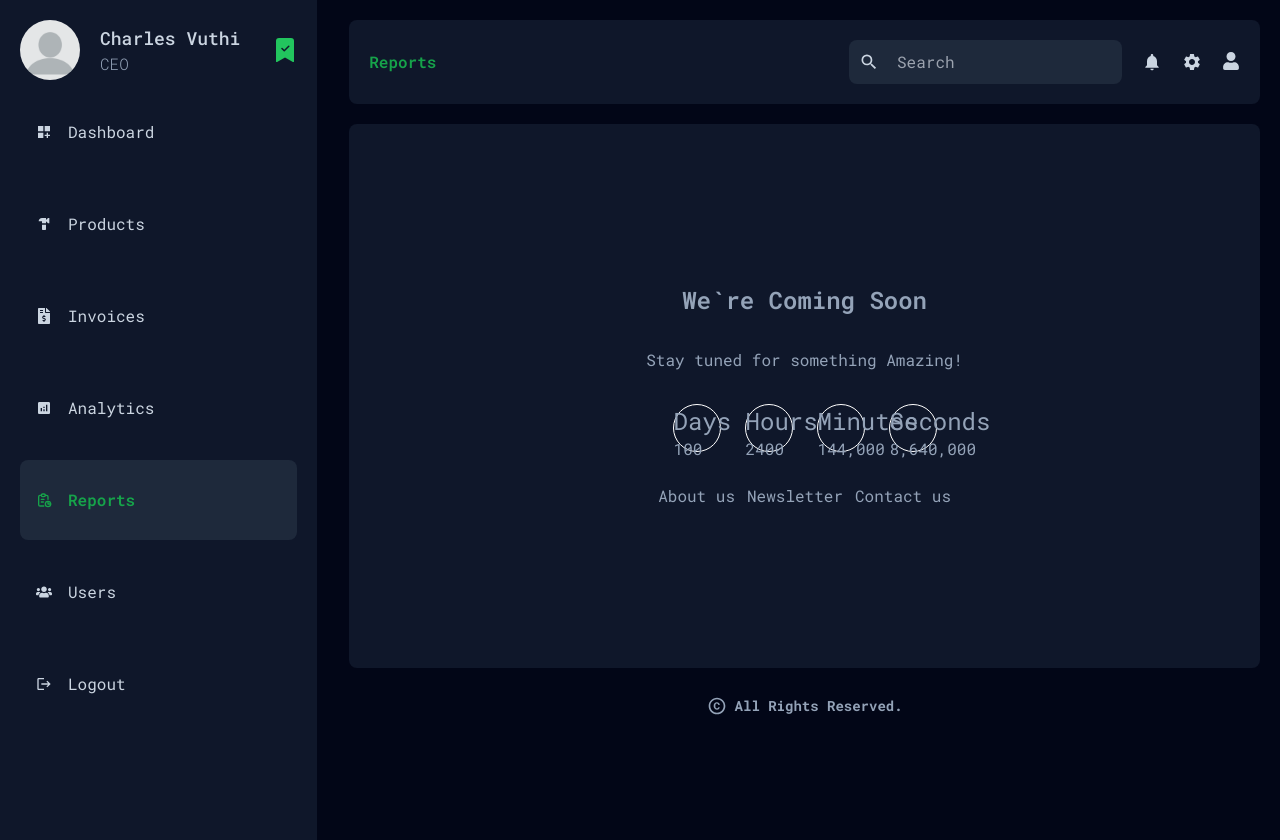
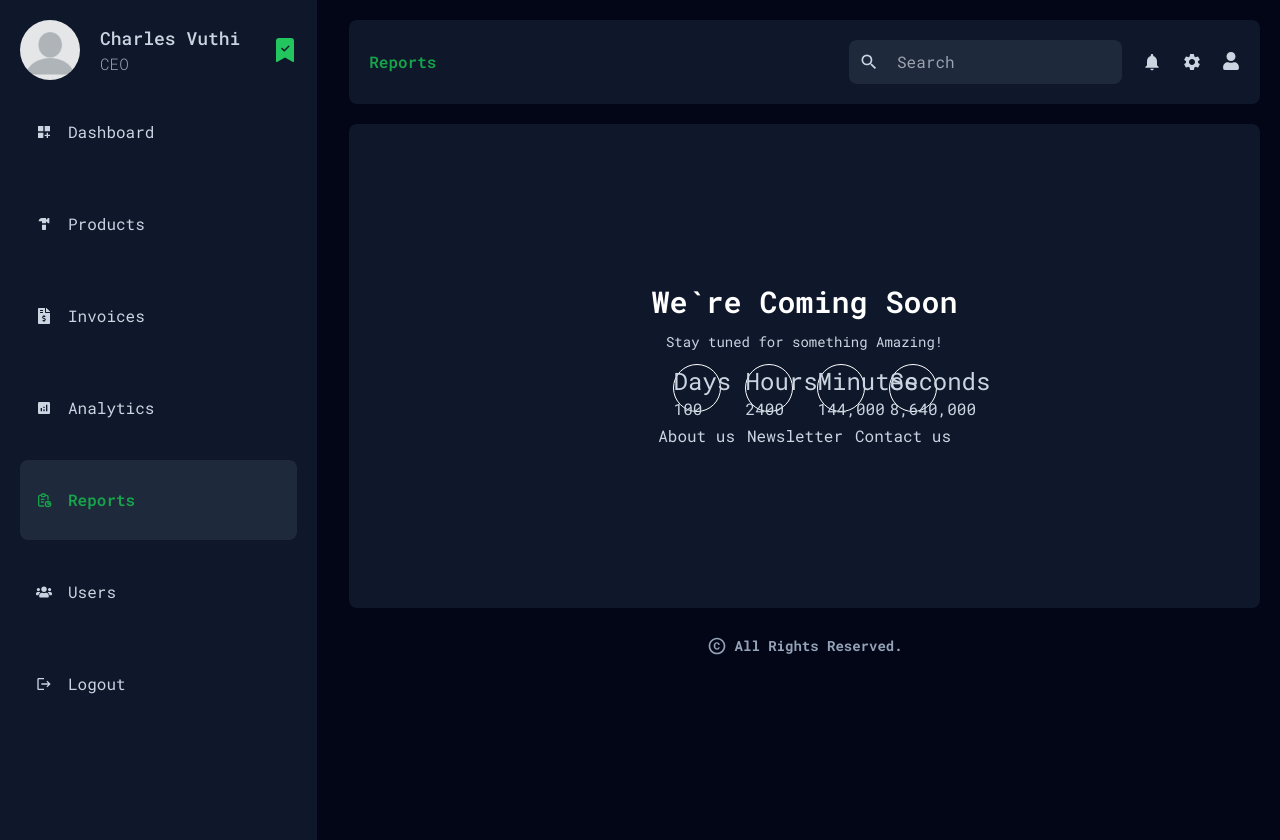
Before and after one commit to esthercate/Hardware-store-management, a Next.js app: page /dashboard/reports in a window 1280 px wide. Built offline with nearby package versions, Linux system fonts and the light colour scheme.

Commit message:
Change description text

```diff
--- a/app/ui/dashboard/coming-soon/comingsoon.jsx
+++ b/app/ui/dashboard/coming-soon/comingsoon.jsx
@@ -3,9 +3,9 @@ import Link from 'next/link'
 
 const ComingSoon = () => {
   return (
-    <div className='flex flex-col text-slate-400 gap-8 bg-slate-900 justify-center items-center py-40 rounded-lg mt-5'>
-      <h1 className='font-semibold text-2xl'>We`re Coming Soon</h1>
-      <p>Stay tuned for something Amazing!</p>
+    <div className='flex flex-col gap-3 bg-slate-900 justify-center items-center py-40 rounded-lg mt-5'>
+      <h1 className='font-semibold text-3xl text-white'>We`re Coming Soon</h1>
+      <p className='text-sm'>Stay tuned for something Amazing!</p>
       <div className='flex gap-6'>
         <div className='w-12 h-12 rounded-full border border-white'>
           <p className='text-2xl'>Days</p>
```
